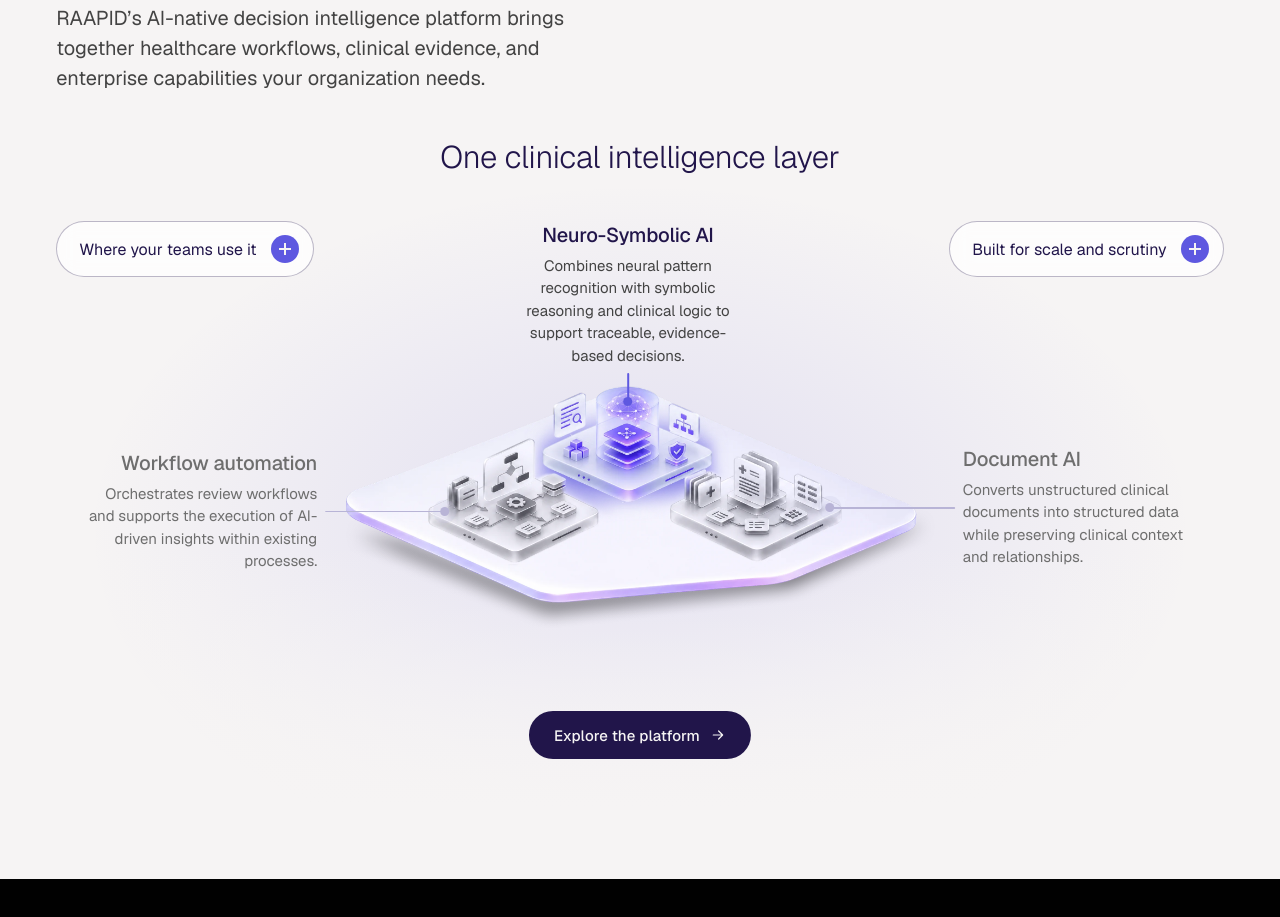
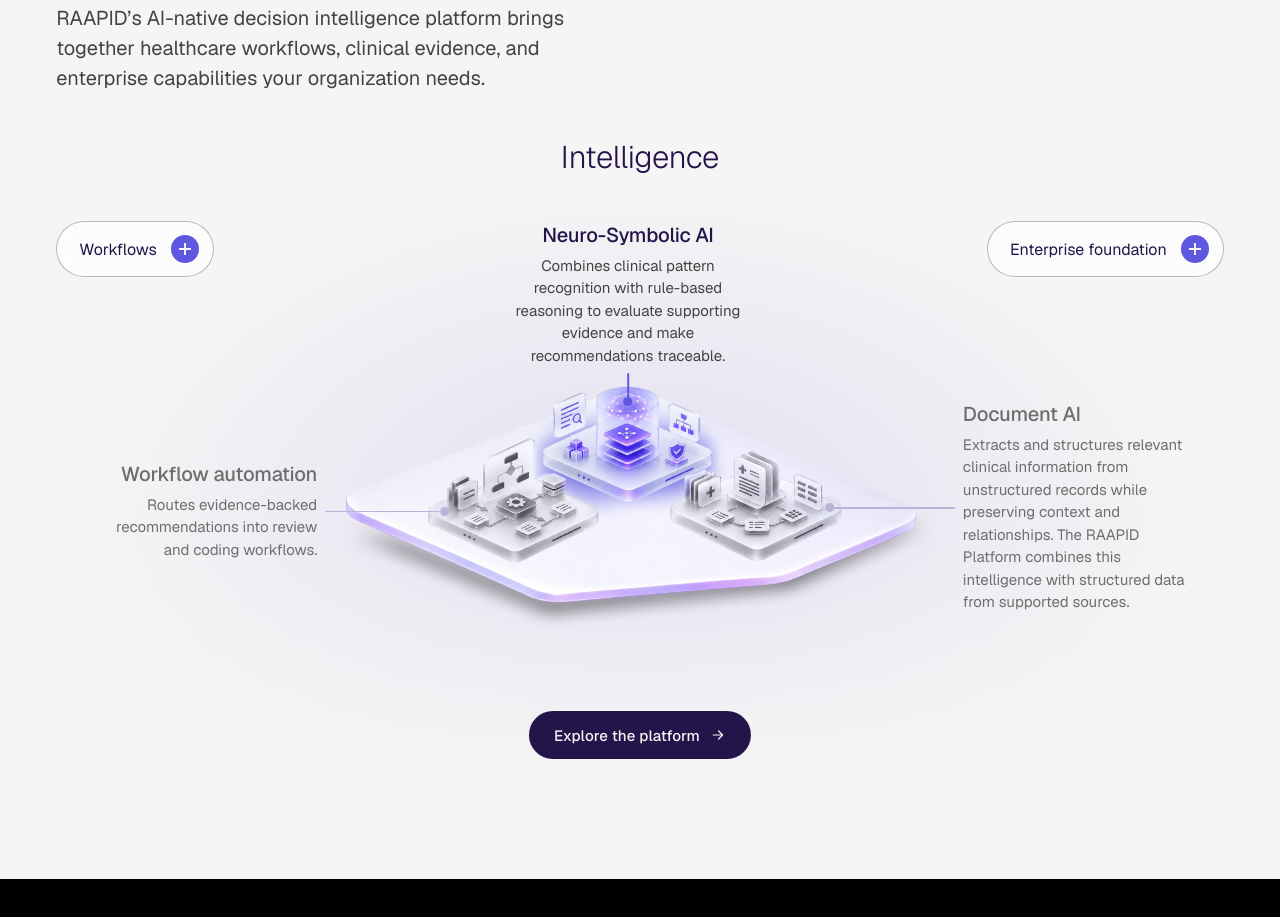
Before and after one commit to tanyagijywork/raapid-home-v002, a plain HTML site: page index.html in a window 1280 px wide. Shown: the part 3667-4584 px from the top of the page. Drawn offline with nearby package versions, Linux system fonts and the light colour scheme.

Commit message:
Add files via upload

```diff
--- a/index.html
+++ b/index.html
@@ -594,9 +594,9 @@ footer .wrap{align-items:flex-start}
       <div class="head"><p class="eyebrow">HOW RAAPID DELIVERS</p><h2 id="pbs-title"><b>One intelligence platform</b>, purpose-built for multiple workflows.</h2><p class="lead">RAAPID’s AI-native decision intelligence platform brings together healthcare workflows, clinical evidence, and enterprise capabilities your organization needs.</p></div>
     </div>
     <div class="pb" data-pb>
-      <div class="pb-head"><h3 id="pb-title">One clinical intelligence layer</h3></div>
-      <button class="pb-btn pb-l" type="button" data-open="left" aria-expanded="false" aria-controls="pop-left">Where your teams use it<span class="pb-plus" aria-hidden="true"></span></button>
-      <button class="pb-btn pb-r" type="button" data-open="right" aria-expanded="false" aria-controls="pop-right">Built for scale and scrutiny<span class="pb-plus" aria-hidden="true"></span></button>
+      <div class="pb-head"><h3 id="pb-title">Intelligence</h3></div>
+      <button class="pb-btn pb-l" type="button" data-open="left" aria-expanded="false" aria-controls="pop-left">Workflows<span class="pb-plus" aria-hidden="true"></span></button>
+      <button class="pb-btn pb-r" type="button" data-open="right" aria-expanded="false" aria-controls="pop-right">Enterprise foundation<span class="pb-plus" aria-hidden="true"></span></button>
       <div class="pb-stage">
         <div class="pb-fig">
           <img class="pb-base" src="base-inactive.webp" alt="" width="2200" height="923">
@@ -605,15 +605,15 @@ footer .wrap{align-items:flex-start}
           <img class="pb-act" data-k="2" src="active-dc.webp" alt="" width="2200" height="923">
           <button class="pb-hot" type="button" data-k="0" aria-pressed="false" aria-label="Workflow automation" style="left:16.12%;top:26.12%;width:25.55%;height:45.44%"></button><button class="pb-hot" type="button" data-k="1" aria-pressed="false" aria-label="Neuro-Symbolic AI" style="left:34.78%;top:5.14%;width:25.61%;height:41.82%"></button><button class="pb-hot" type="button" data-k="2" aria-pressed="false" aria-label="Document AI" style="left:56.54%;top:31.33%;width:25.77%;height:39.73%"></button>
         </div>
-        <div class="pb-call pb-c0 is-on" data-k="0" tabindex="0"><div class="pc-t"><h4>Workflow automation</h4><p>Orchestrates review workflows and supports the execution of AI-driven insights within existing processes.</p></div></div>
-        <div class="pb-call pb-c1" data-k="1" tabindex="0"><div class="pc-t"><h4>Neuro-Symbolic AI</h4><p>Combines neural pattern recognition with symbolic reasoning and clinical logic to support traceable, evidence-based decisions.</p></div></div>
-        <div class="pb-call pb-c2" data-k="2" tabindex="0"><div class="pc-t"><h4>Document AI</h4><p>Converts unstructured clinical documents into structured data while preserving clinical context and relationships.</p></div></div>
+        <div class="pb-call pb-c0 is-on" data-k="0" tabindex="0"><div class="pc-t"><h4>Workflow automation</h4><p>Routes evidence-backed recommendations into review and coding workflows.</p></div></div>
+        <div class="pb-call pb-c1" data-k="1" tabindex="0"><div class="pc-t"><h4>Neuro-Symbolic AI</h4><p>Combines clinical pattern recognition with rule-based reasoning to evaluate supporting evidence and make recommendations traceable.</p></div></div>
+        <div class="pb-call pb-c2" data-k="2" tabindex="0"><div class="pc-t"><h4>Document AI</h4><p>Extracts and structures relevant clinical information from unstructured records while preserving context and relationships. The RAAPID Platform combines this intelligence with structured data from supported sources.</p></div></div>
         <span class="pb-ln pb-ln0 is-on" data-k="0" aria-hidden="true"></span>
         <span class="pb-ln pb-ln1" data-k="1" aria-hidden="true"></span>
         <span class="pb-ln pb-ln2" data-k="2" aria-hidden="true"></span>
       </div>
-      <div class="pb-pop pb-pl" id="pop-left" data-pop="left" role="dialog" aria-labelledby="pb-lt" hidden><button class="pb-x" type="button" aria-label="Close">&times;</button><h3 id="pb-lt">Where your teams use it</h3><ul><li><b>Risk adjustment</b><span>Retrospective. Prospective. RADV</span></li><li><b>Medical coding</b><span>Inpatient. Outpatient</span></li><li><b>Clinical documentation improvement</b><span>Accuracy and completeness</span></li><li><b>Payment integrity</b><span>Pre-payment validation</span></li></ul></div>
-      <div class="pb-pop pb-pr" id="pop-right" data-pop="right" role="dialog" aria-labelledby="pb-rt" hidden><button class="pb-x" type="button" aria-label="Close">&times;</button><h3 id="pb-rt">Built for scale and scrutiny</h3><ul><li><b>Security and compliance</b><span>HITRUST r2 • SOC 2 • HIPAA</span></li><li><b>Integration</b><span>EHR embedding • APIs • cloud-native</span></li><li><b>Analytics and reporting</b><span>Program and enterprise performance</span></li><li><b>Enterprise ready</b><span>Single-tenant • No training on your data</span></li></ul></div>
+      <div class="pb-pop pb-pl" id="pop-left" data-pop="left" role="dialog" aria-labelledby="pb-lt" hidden><button class="pb-x" type="button" aria-label="Close">&times;</button><h3 id="pb-lt">Workflows</h3><ul><li><b>Risk adjustment</b><span>Retrospective · Prospective · RADV</span></li><li><b>Medical coding</b><span>Inpatient · Outpatient</span></li><li><b>Clinical documentation improvement</b></li><li><b>Payment integrity</b><span>Pre-payment validation</span></li></ul></div>
+      <div class="pb-pop pb-pr" id="pop-right" data-pop="right" role="dialog" aria-labelledby="pb-rt" hidden><button class="pb-x" type="button" aria-label="Close">&times;</button><h3 id="pb-rt">Enterprise foundation</h3><ul><li><b>Security and compliance</b><span>HITRUST r2 certified · SOC 2 Type II · HIPAA safeguards</span></li><li><b>Integration</b><span>EHR embedding · APIs · cloud-native</span></li><li><b>Analytics and reporting</b><span>Program and enterprise performance</span></li><li><b>Enterprise ready</b><span>Single-tenant · No training on your data</span></li></ul></div>
       <div class="pb-cta"><a class="bs bs-p" href="#">Explore the platform<svg viewBox="0 0 24 24" fill="none" stroke="currentColor" stroke-width="1.8" stroke-linecap="round" stroke-linejoin="round" aria-hidden="true"><path d="M5 12h14M13 6l6 6-6 6"/></svg></a></div>
     </div>
   </section>
```
